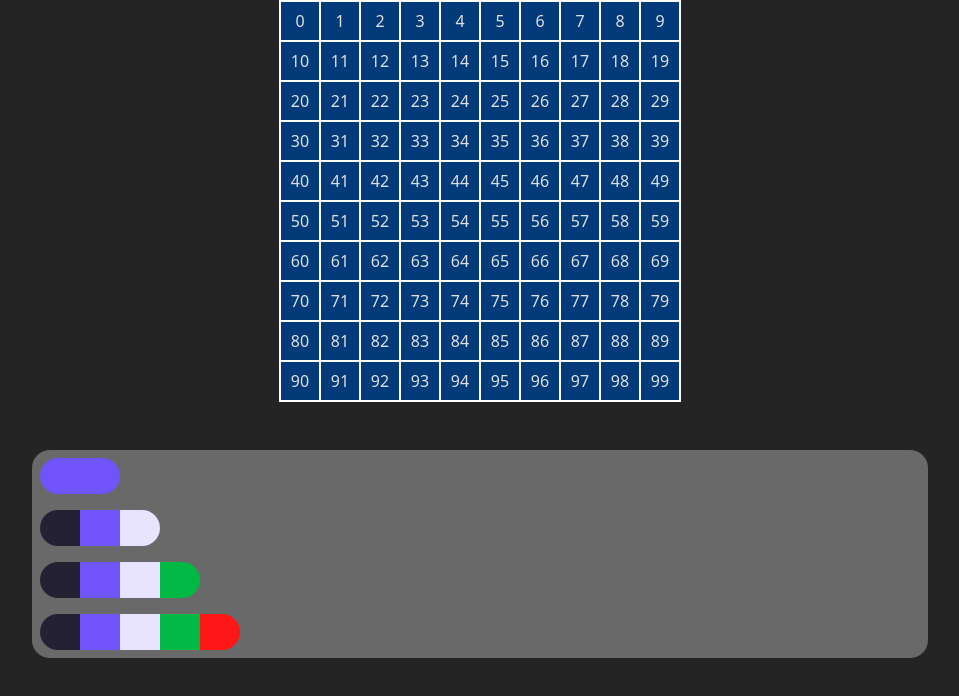
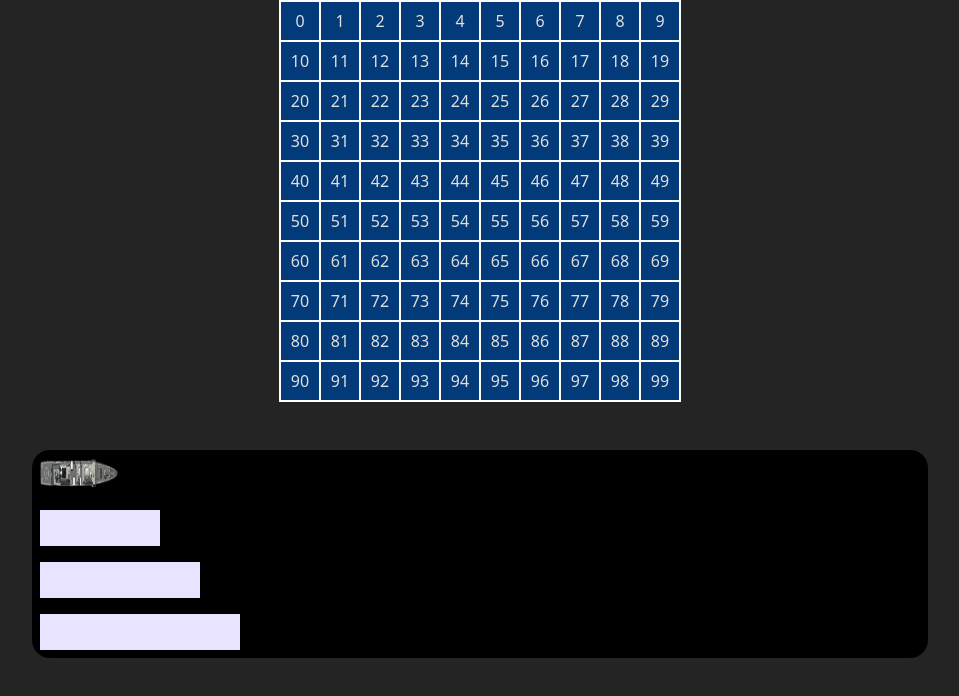
Before and after one commit to CaptainHmD/Battleship-Game, a website with bundled scripts: page public/views/game.html in a window 1280 px wide. Shown: the whole page, without its empty margins (160-1119 px from the left). Built offline with nearby package versions, Linux system fonts and the light colour scheme.

Commit message:
trying ships

```diff
--- a/public/css/game-style-2.css
+++ b/public/css/game-style-2.css
@@ -55,7 +55,7 @@ body{
 
 .ship-wrapper{
 position: absolute;
-background-color: dimgray;
+background-color: black;
 border-radius: var(--border-radius);
 width: 70%;
 height: auto;
--- a/public/css/game-style.css
+++ b/public/css/game-style.css
@@ -79,12 +79,12 @@ html {
 }
 
 .start {
-  border-bottom-left-radius: var(--border--radius);
-  border-top-left-radius: var(--border--radius);
+  /* clip-path: polygon(45% 0, 100% 0, 100% 100%, 45% 100%, 20% 50%); */
 }
 .end {
-  border-bottom-right-radius: var(--border--radius);
-  border-top-right-radius: var(--border--radius);
+
+
+
 
 }
 
@@ -95,7 +95,23 @@ html {
   border: 0;
 }
 
-#small-0 {
+#small-0{
+  background-color: transparent !important;
+  background-image: url("../Resources/imgs/small-0.png");
+  background-position: center;
+  background-size: 100% 100%;
+  background-repeat: no-repeat;
+}
+
+#small-1{
+  background-color: transparent !important;
+  background-image: url("../Resources/imgs/small-1.png");
+  background-position: center;
+  background-size: 100% 100%;
+  background-repeat: no-repeat;
+}
+
+/* #small-0 {
   background-color: #7153fa;
 }
 #small-1 {
@@ -136,7 +152,7 @@ html {
 }
 #massive-4 {
   background-color: #ff1616;
-}
+} */
 .ship-placed {
   width: var(--cell-size);
   height: calc(var(--cell-size));
--- a/public/css/responsive-cells.css
+++ b/public/css/responsive-cells.css
@@ -1,5 +1,5 @@
 :root{
-     --cell-size: 45px;
+     --cell-size: 55px;
 }
 
 .cell {
@@ -27,6 +27,7 @@
      :root{
           --cell-size:45px
      }
+
 }
 
 @media screen and (max-width:1500) {
```
Also changed, not shown: public/Resources/imgs/small-0.png (added), public/Resources/imgs/small-1.png (added), 1 other file.
